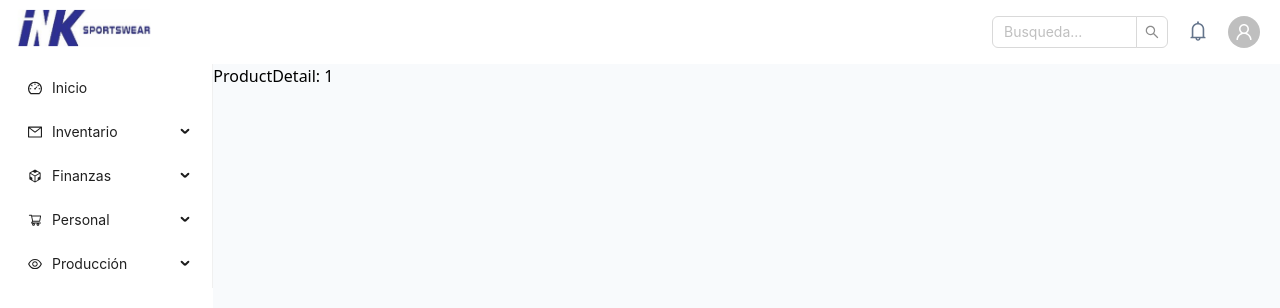
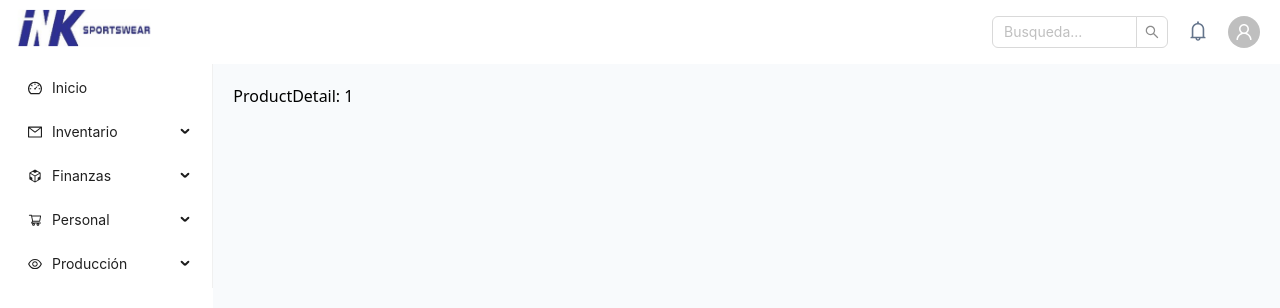
Before and after one commit to MarcoPalom/Reactink, a React (Create React App) app: page /productos/1 in a window 1280 px wide. Shown: the top 308 px of the page. Built offline with nearby package versions, Linux system fonts and the light colour scheme.

Commit message:
Add padding to page wrapper

```diff
--- a/src/App.tsx
+++ b/src/App.tsx
@@ -10,7 +10,7 @@ function App() {
         <SideNav />
         <div className="w-full">
           <TopNav />
-          <div className="overflow-y-scroll h-[calc(100vh-3.5rem)] pb-10 bg-slate-50">
+          <div className="overflow-y-scroll h-[calc(100vh-3.5rem)] p-5 mb-10 bg-slate-50 ">
             <AppRoutes />
           </div>
         </div>
```
Also changed, not shown: src/routes.tsx (+4 -6 lines).
